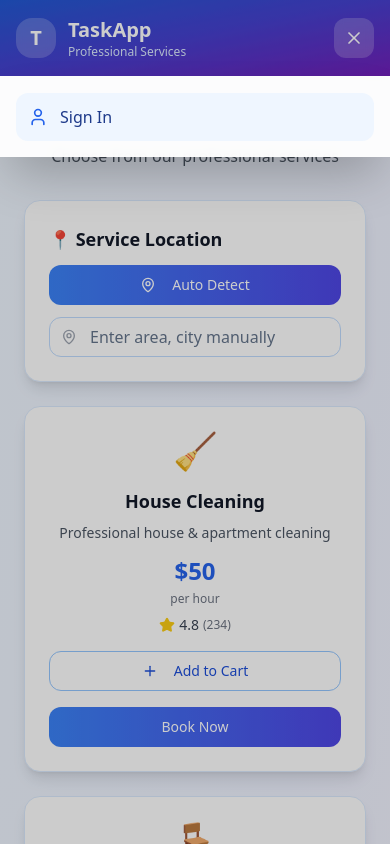
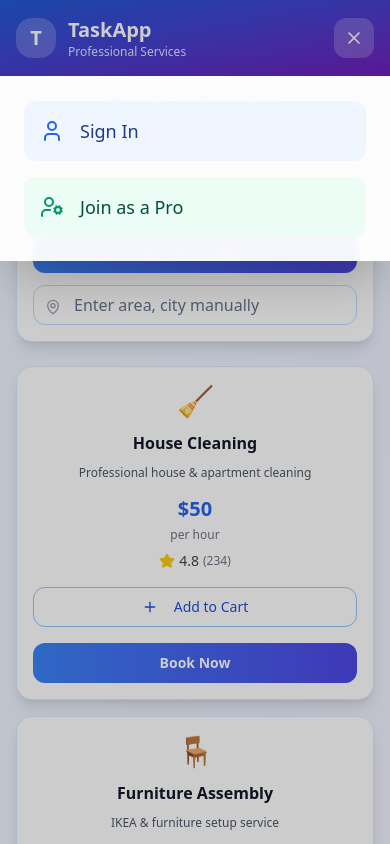
Before and after one commit to Hillfoul007/flutter-style-guide-app, a React (Vite) app: page / in a window 390 px wide. Both pictures are taken after a click on the button 354 px from the left and 38 px from the top of the page. Shown: the top 844 px of the page. Built offline with nearby package versions, Linux system fonts and the light colour scheme.

Commit message:
Improve mobile navigation and header responsiveness
cgen-58a72efa51c74bdaa0cdff6fe1f7c8f7

```diff
--- a/src/components/ServiceCategories.tsx
+++ b/src/components/ServiceCategories.tsx
@@ -113,16 +113,18 @@ const ServiceCategories = ({ onServiceSelect }) => {
 
   return (
     <div className="min-h-screen bg-gradient-to-br from-blue-50 via-indigo-50 to-purple-50">
-      <div className="p-6">
-        <div className="text-center mb-8">
-          <h1 className="text-3xl font-bold bg-gradient-to-r from-blue-600 to-purple-600 bg-clip-text text-transparent mb-2">
+      <div className="p-4 sm:p-6">
+        <div className="text-center mb-6 sm:mb-8">
+          <h1 className="text-2xl sm:text-3xl font-bold bg-gradient-to-r from-blue-600 to-purple-600 bg-clip-text text-transparent mb-2">
             Book a Service
           </h1>
-          <p className="text-gray-600">Choose from our professional services</p>
+          <p className="text-gray-600 text-sm sm:text-base">
+            Choose from our professional services
+          </p>
         </div>
 
         {/* Location Section */}
-        <div className="mb-6 bg-white rounded-2xl p-6 shadow-lg border border-blue-100">
+        <div className="mb-6 bg-white rounded-2xl p-4 sm:p-6 shadow-lg border border-blue-100">
           <h3 className="text-lg font-semibold text-gray-900 mb-3">
             📍 Service Location
           </h3>
@@ -130,7 +132,7 @@ const ServiceCategories = ({ onServiceSelect }) => {
             <div className="flex space-x-2">
               <Button
                 onClick={handleAutoLocation}
-                className="flex-1 bg-gradient-to-r from-blue-500 to-indigo-600 hover:from-blue-600 hover:to-indigo-700 text-white rounded-xl"
+                className="flex-1 bg-gradient-to-r from-blue-500 to-indigo-600 hover:from-blue-600 hover:to-indigo-700 text-white rounded-xl py-3 px-4 text-sm sm:text-base active:scale-95 transition-all duration-200"
                 disabled={isLocationAuto}
               >
                 <MapPin className="w-4 h-4 mr-2" />
@@ -142,33 +144,35 @@ const ServiceCategories = ({ onServiceSelect }) => {
                 placeholder="Enter area, city manually"
                 value={location}
                 onChange={(e) => setLocation(e.target.value)}
-                className="pl-10 rounded-xl border-blue-200 focus:border-blue-500 focus:ring-blue-500"
+                className="pl-10 rounded-xl border-blue-200 focus:border-blue-500 focus:ring-blue-500 py-3 text-base"
               />
-              <MapPin className="w-4 h-4 absolute left-3 top-3 text-gray-400" />
+              <MapPin className="w-4 h-4 absolute left-3 top-3.5 text-gray-400" />
             </div>
           </div>
         </div>
 
         {/* Service Categories Grid */}
-        <div className="grid grid-cols-1 sm:grid-cols-2 lg:grid-cols-3 gap-6 mb-8">
+        <div className="grid grid-cols-1 sm:grid-cols-2 lg:grid-cols-3 gap-4 sm:gap-6 mb-8 pb-20">
           {services.map((service) => {
             const quantity = getItemQuantity(service.id);
             return (
               <div
                 key={service.id}
-                className="p-6 bg-white border border-blue-100 rounded-2xl shadow-lg hover:shadow-xl transition-all duration-300"
+                className="p-4 sm:p-6 bg-white border border-blue-100 rounded-2xl shadow-lg hover:shadow-xl transition-all duration-300"
               >
-                <div className="text-4xl mb-4 text-center">{service.icon}</div>
-                <h3 className="font-bold text-gray-900 mb-2 text-lg text-center">
+                <div className="text-3xl sm:text-4xl mb-3 sm:mb-4 text-center">
+                  {service.icon}
+                </div>
+                <h3 className="font-bold text-gray-900 mb-2 text-base sm:text-lg text-center">
                   {service.name}
                 </h3>
-                <p className="text-sm text-gray-600 mb-3 text-center">
+                <p className="text-xs sm:text-sm text-gray-600 mb-3 text-center leading-relaxed">
                   {service.description}
                 </p>
 
                 {/* Price and Rating */}
                 <div className="mb-4 text-center">
-                  <div className="text-2xl font-bold text-blue-600 mb-1">
+                  <div className="text-xl sm:text-2xl font-bold text-blue-600 mb-1">
                     ${service.price}
                   </div>
                   <div className="text-xs text-gray-500 mb-2">per hour</div>
@@ -189,29 +193,29 @@ const ServiceCategories = ({ onServiceSelect }) => {
                     <Button
                       onClick={() => handleAddToCart(service)}
                       variant="outline"
-                      className="w-full border-blue-300 text-blue-700 hover:bg-blue-50 rounded-xl"
+                      className="w-full border-blue-300 text-blue-700 hover:bg-blue-50 rounded-xl py-3 px-4 text-sm sm:text-base active:scale-95 transition-all duration-200"
                     >
                       <Plus className="w-4 h-4 mr-2" />
                       Add to Cart
                     </Button>
                   ) : (
-                    <div className="flex items-center justify-center space-x-3 p-2 bg-blue-50 rounded-xl">
+                    <div className="flex items-center justify-center space-x-4 p-3 bg-blue-50 rounded-xl">
                       <button
                         onClick={() =>
                           handleUpdateQuantity(service.id, quantity - 1)
                         }
-                        className="w-8 h-8 rounded-full bg-white shadow-md hover:shadow-lg flex items-center justify-center transition-all"
+                        className="w-10 h-10 sm:w-8 sm:h-8 rounded-full bg-white shadow-md hover:shadow-lg flex items-center justify-center transition-all active:scale-95"
                       >
                         <Minus className="w-4 h-4 text-blue-600" />
                       </button>
-                      <span className="font-bold text-blue-900 min-w-[2rem] text-center">
+                      <span className="font-bold text-blue-900 min-w-[2.5rem] text-center text-lg">
                         {quantity}
                       </span>
                       <button
                         onClick={() =>
                           handleUpdateQuantity(service.id, quantity + 1)
                         }
-                        className="w-8 h-8 rounded-full bg-white shadow-md hover:shadow-lg flex items-center justify-center transition-all"
+                        className="w-10 h-10 sm:w-8 sm:h-8 rounded-full bg-white shadow-md hover:shadow-lg flex items-center justify-center transition-all active:scale-95"
                       >
                         <Plus className="w-4 h-4 text-blue-600" />
                       </button>
@@ -222,7 +226,7 @@ const ServiceCategories = ({ onServiceSelect }) => {
                 {/* Book Now Button */}
                 <Button
                   onClick={() => handleBookNow(service)}
-                  className="w-full bg-gradient-to-r from-blue-500 to-indigo-600 hover:from-blue-600 hover:to-indigo-700 text-white rounded-xl"
+                  className="w-full bg-gradient-to-r from-blue-500 to-indigo-600 hover:from-blue-600 hover:to-indigo-700 text-white rounded-xl py-3 px-4 text-sm sm:text-base font-semibold active:scale-95 transition-all duration-200"
                 >
                   Book Now
                 </Button>
--- a/src/pages/Index.tsx
+++ b/src/pages/Index.tsx
@@ -193,39 +193,57 @@ const IndexContent = () => {
           {/* Mobile Menu */}
           {isMobileMenuOpen && (
             <div className="md:hidden absolute top-full left-0 right-0 bg-white/95 backdrop-blur-sm shadow-2xl border-t border-white/20 z-50">
-              <div className="p-4 space-y-3">
+              <div className="p-6 space-y-4">
                 {user ? (
                   <>
-                    <div className="p-3 bg-blue-50 rounded-xl">
-                      <span className="text-blue-900 font-medium text-sm">
-                        Welcome, {user.email}
+                    <div className="p-4 bg-blue-50 rounded-xl">
+                      <span className="text-blue-900 font-medium text-base">
+                        Welcome!
                       </span>
+                      <div className="text-blue-700 text-sm mt-1 truncate">
+                        {user.email}
+                      </div>
                     </div>
                     <button
                       onClick={() => setCurrentView("history")}
-                      className="w-full flex items-center space-x-3 p-3 bg-blue-50 hover:bg-blue-100 rounded-xl transition-all duration-300"
+                      className="w-full flex items-center space-x-4 p-4 bg-blue-50 hover:bg-blue-100 rounded-xl transition-all duration-300 active:scale-95"
                     >
-                      <History className="w-5 h-5 text-blue-600" />
-                      <span className="text-blue-900 font-medium">
+                      <History className="w-6 h-6 text-blue-600" />
+                      <span className="text-blue-900 font-medium text-lg">
                         My Bookings
                       </span>
                     </button>
                     <button
                       onClick={handleSignOut}
-                      className="w-full flex items-center space-x-3 p-3 bg-red-50 hover:bg-red-100 rounded-xl transition-all duration-300"
+                      className="w-full flex items-center space-x-4 p-4 bg-red-50 hover:bg-red-100 rounded-xl transition-all duration-300 active:scale-95"
                     >
-                      <LogOut className="w-5 h-5 text-red-600" />
-                      <span className="text-red-900 font-medium">Sign Out</span>
+                      <LogOut className="w-6 h-6 text-red-600" />
+                      <span className="text-red-900 font-medium text-lg">
+                        Sign Out
+                      </span>
                     </button>
                   </>
                 ) : (
-                  <button
-                    onClick={() => setCurrentView("auth")}
-                    className="w-full flex items-center space-x-3 p-3 bg-blue-50 hover:bg-blue-100 rounded-xl transition-all duration-300"
-                  >
-                    <User className="w-5 h-5 text-blue-600" />
-                    <span className="text-blue-900 font-medium">Sign In</span>
-                  </button>
+                  <>
+                    <button
+                      onClick={() => setCurrentView("auth")}
+                      className="w-full flex items-center space-x-4 p-4 bg-blue-50 hover:bg-blue-100 rounded-xl transition-all duration-300 active:scale-95"
+                    >
+                      <User className="w-6 h-6 text-blue-600" />
+                      <span className="text-blue-900 font-medium text-lg">
+                        Sign In
+                      </span>
+                    </button>
+                    <button
+                      onClick={() => setCurrentView("proAuth")}
+                      className="w-full flex items-center space-x-4 p-4 bg-emerald-50 hover:bg-emerald-100 rounded-xl transition-all duration-300 active:scale-95"
+                    >
+                      <UserCog className="w-6 h-6 text-emerald-600" />
+                      <span className="text-emerald-900 font-medium text-lg">
+                        Join as a Pro
+                      </span>
+                    </button>
+                  </>
                 )}
               </div>
             </div>
```
Also changed, not shown: src/components/FloatingCartButton.tsx (+14 -12 lines).
